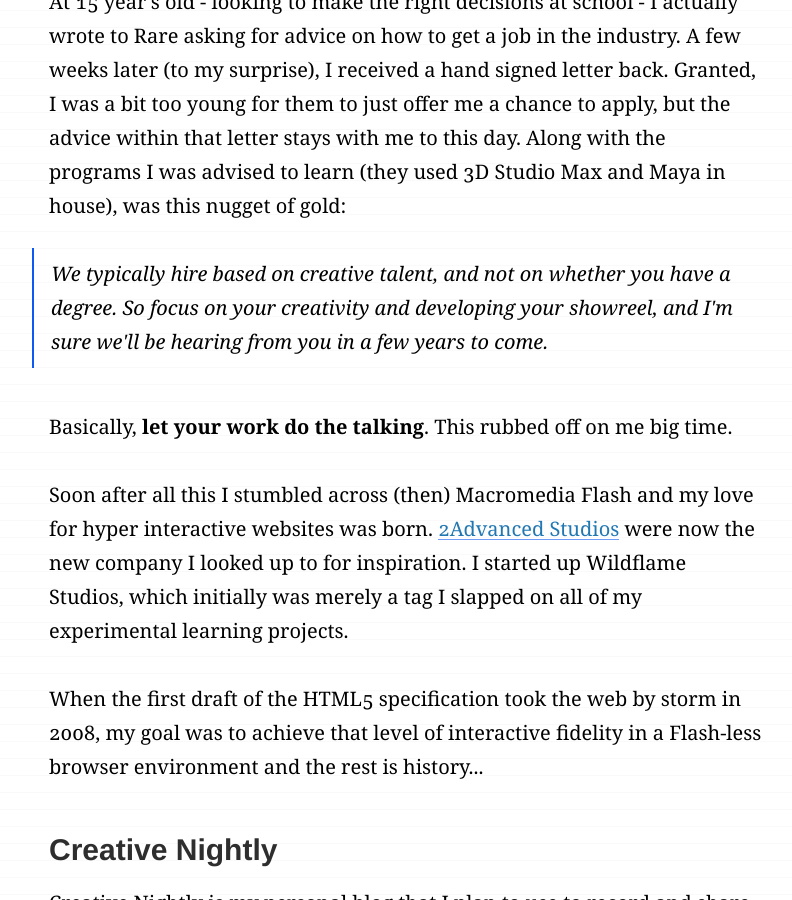
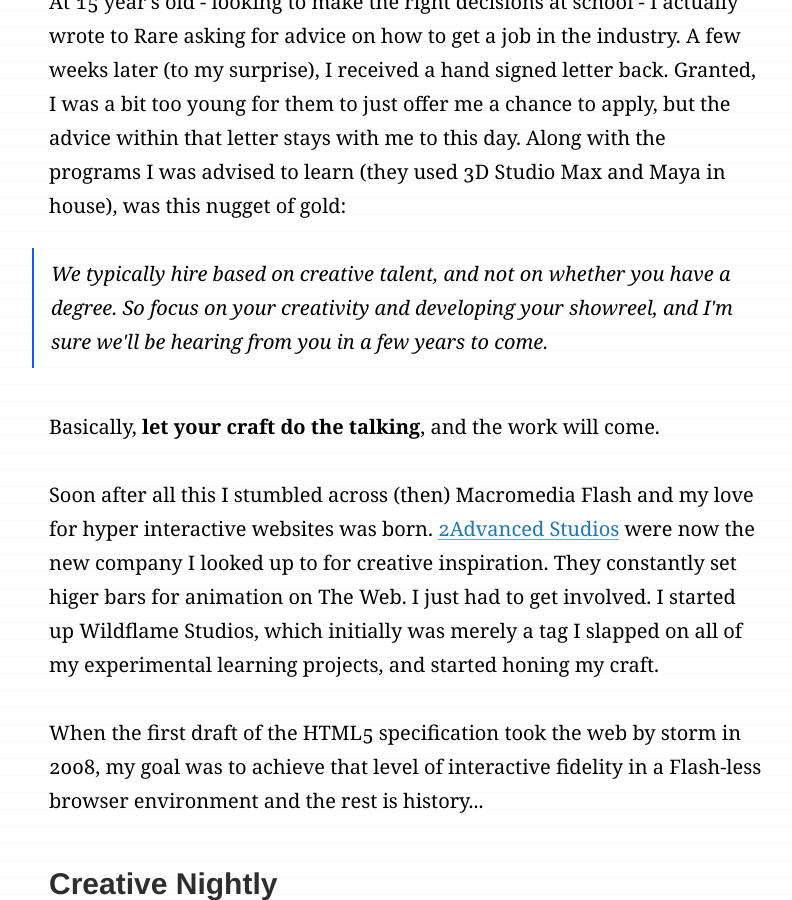
Before and after one commit to KingScooty/creativenightly.com, a Jekyll site: the page built from contact/index.html, in a window 1280 px wide and 900 px high, scrolled down 1146 px. Shown: the whole window, without its empty margins (234-1026 px from the left). Built offline with Jekyll 4.4.1, drawn with Linux system fonts in a browser that asks for light colours; comment, search, counter and statistics services are not loaded.

Commit message:
Tweak about text.

```diff
--- a/contact/index.html
+++ b/contact/index.html
@@ -30,9 +30,9 @@
 
   <p>At 15 year's old - looking to make the right decisions at school - I actually wrote to Rare asking for advice on how to get a job in the industry. A few weeks later (to my surprise), I received a hand signed letter back. Granted, I was a bit too young for them to just offer me a chance to apply, but the advice within that letter stays with me to this day. Along with the programs I was advised to learn (they used 3D Studio Max and Maya in house), was this nugget of gold:</p>
 
-  <blockquote><p>We typically hire based on creative talent, and not on whether you have a degree. So focus on your creativity and developing your showreel, and I'm sure we'll be hearing from you in a few years to come.</p></blockquote>
+  <blockquote><p>We typically hire based on creative talent, and <em>not</em> on whether you have a degree. So <em>focus on your creativity</em> and developing your showreel, and I'm sure we'll be hearing from you in a few years to come.</p></blockquote>
 
-  <p>Basically, <strong>let your work do the talking</strong>. This rubbed off on me big time.</p>
+  <p>Basically, <strong>let your craft do the talking</strong>, and the work will come.</p>
 
 
    <!--<em>I've carried this mantra with me ever since.</em>--> <!-- This advice swayed my head from doing a creative degree that I could probably teach myself, to a technical degree that I proabably couldn't. I studied Computer Science at the University of Manchester.</p>-->
@@ -43,7 +43,7 @@
 
   <!-- <p>That letter, to this day, still guides me on my path to success. It reminds me every day that if you're talented and committed at what you do, you'll do well regardless.</p> -->
 
-  <p>Soon after all this I stumbled across (then) Macromedia Flash and my love for hyper interactive websites was born. <a target="_blank" href="http://2advanced.com">2Advanced Studios</a> were now the new company I looked up to for inspiration. I started up Wildflame Studios, which initially was merely a tag I slapped on all of my experimental learning projects.</p>
+  <p>Soon after all this I stumbled across (then) Macromedia Flash and my love for hyper interactive websites was born. <a target="_blank" href="http://2advanced.com">2Advanced Studios</a> were now the new company I looked up to for creative inspiration. They constantly set higer bars for animation on The Web. I just had to get involved. I started up Wildflame Studios, which initially was merely a tag I slapped on all of my experimental learning projects, and started honing my craft.</p>
 
   <p>When the first draft of the HTML5 specification took the web by storm in 2008, my goal was to achieve that level of interactive fidelity in a Flash-less browser environment and the rest is history...</p>
 
```
